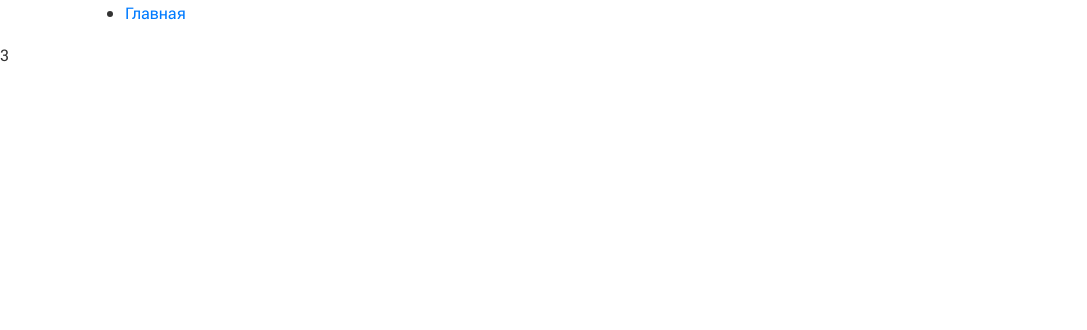
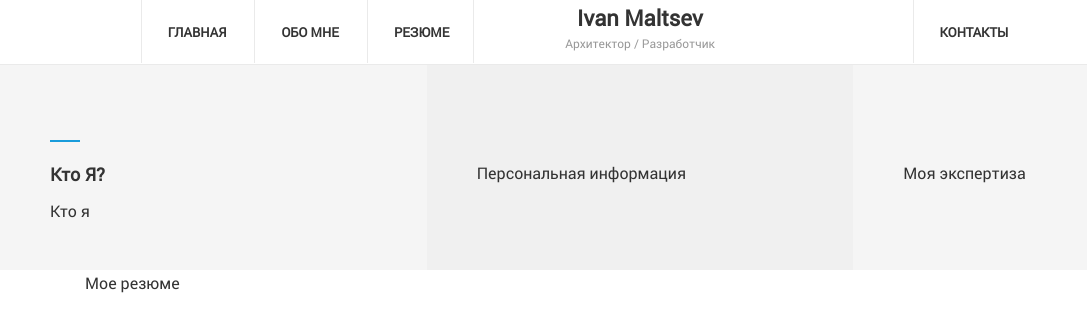
Before and after one commit to Assessor/resume, a website: page app/index.html in a window 1280 px wide. Shown: the whole page, without its empty margins (0-1087 px from the left). Drawn offline with Linux system fonts and the light colour scheme.

Commit message:
продолжаю верстать страницу резюме

```diff
--- a/app/index.html
+++ b/app/index.html
@@ -33,23 +33,76 @@ class, id, name, type, src, href, placeholder, width, height, alt, title, requir
     <nav class="nav-container">
         <div class="container">
             <div class="row">
-                <div class="col-sm-5">
+
+                <div class="col-sm-5 text-center">
                     <ul class="nav-items">
                         <li>
-                            <a class="scroll" href="#">
-                                Главная
-
-                            </a>
+                            <a class="scroll" href="#">Главная</a>
+                        </li>
+                        <li>
+                            <a class="scroll" href="#">Обо мне</a>
+                        </li>
+                        <li>
+                            <a class="scroll" href="#">Резюме</a>
                         </li>
                     </ul>
                 </div>
+
+                <div class="col-sm-2 pd-0 text-center">
+                    <div class="name-profile">
+                        <h5>Ivan Maltsev</h5>
+                        <span>Архитектор / Разработчик</span>
+                    </div>
+                </div>
+
+                <div class="col-sm-5 text-center">
+                    <ul class="nav-items">
+                        <li>
+                            <a class="scroll" href="#">Контакты</a>
+                        </li>
+                    </ul>
+                </div>
+
             </div>
         </div>
     </nav>
 
-    <nav>3</nav>
+    <section class="about">
+        <div class="container-fluid">
+            <div class="row">
 
-    <section></section>
+                <div class="col-sm-4 block-about about--grey1">
+                    <div class="title">
+                        <h2>Кто Я?</h2>
+                    </div>
+                    Кто я
+                </div>
+
+                <div class="col-sm-4 block-about about--grey2">
+                    Персональная информация
+                </div>
+
+                <div class="col-sm-4 block-about about--grey1">
+                    Моя экспертиза
+                </div>
+
+            </div>
+        </div>
+    </section>
+
+    <section class="resume">
+        <div class="container">
+
+            <div class="row">
+                <div class="col-md-12">
+                    Мое резюме
+                </div>
+            </div>
+
+            <div class="row">
+            </div>
+        </div>
+    </section>
 
     <footer></footer>
 
--- a/dev/sass/main.sass
+++ b/dev/sass/main.sass
@@ -38,9 +38,87 @@ body
 
 .text-center
     text-align: center
+.pd-0
+    padding: 0
 
 b, strong
     font-weight: bold
+
+
+.nav-container
+    position: relative
+    top: 0
+    left: 0
+
+    background-colot: #ffffff
+    border-bottom: 1px solid #eaeaea
+    .name-profile
+        display: block
+        h5
+            position: relative
+
+            font-size: 22px
+        span
+            position: relative
+            top: -10px
+
+            display: block
+
+            font-size: 12px
+            color: #999999
+
+
+ul.nav-items
+    display: inline-block
+    padding: 0
+    margin: 0
+    li
+        display: inline-block
+
+        font-size: 13px
+        text-transform: uppercase
+
+        border-left: 1px solid #eaeaea
+        border-right: 1px solid #eaeaea
+        &:first-child
+            border-right: none
+        &:nth-child(2)
+            border-right: none
+        a
+            position: relative
+            left: 1px
+
+            display: block
+            padding: 22px 25px 20px
+
+            font-weight: bold
+            color: #333333
+
+.block-about
+    padding: 95px 50px 46px
+.about
+    .about--grey1
+       background-color: #f5f5f5
+    .about--grey2
+        background-color: #f0f0f0
+    .title
+        h2
+            position: relative
+
+            font-size: 18px
+            &::before
+                content: ''
+
+                position: absolute
+                left: 0
+                top: -20px
+
+                width: 30px
+                height: 2px
+
+                background-color: #199cdb
+
+
 
 @import "media" // Always at the end
 
@@ -81,6 +159,7 @@ b, strong
 //            font-family: "Arial", sans-serif
 //            text-align: center
 //            color: #333333
+//            text-transform: uppercase
 
 //        - Оформление
 //            background-color: #f5f5f5
--- a/gulpfile.js
+++ b/gulpfile.js
@@ -34,7 +34,7 @@ gulp.task('sass', function() {
             overrideBrowserslist: ['last 10 versions']
         }))
         .pipe(cleancss({ level: { 1: { specialComments: 0 }}}))
-        .pipe(gulp.dest('dev/css'))
+        .pipe(gulp.dest('app/css'))
         .pipe(browserSync.stream())
 });
 
@@ -64,4 +64,4 @@ gulp.task('serve', function() {
     gulp.watch('app/*.html', gulp.parallel('code'));
 });
 
-gulp.task('default', gulp.parallel('sass', 'js', /* 'purgecss' */, 'browser-sync', 'serve'));
+gulp.task('default', gulp.parallel('sass', 'js', /* 'purgecss', */ 'browser-sync', 'serve'));
```
Also changed, not shown: app/css/main.min.css.
